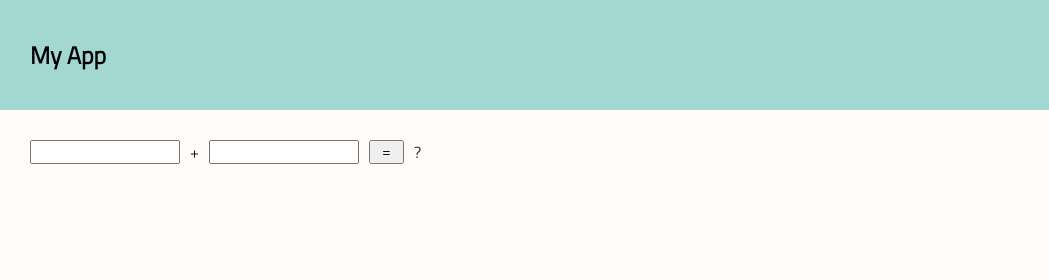
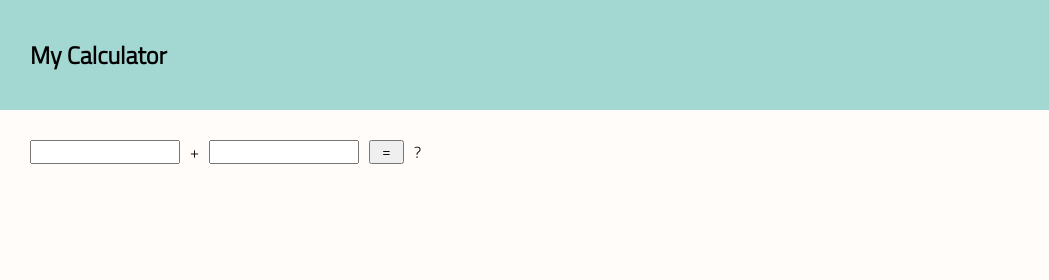
Before and after one commit to kevindo1/LAB-04a-Calculator, a plain HTML site: page index.html in a window 1280 px wide. Shown: the top 280 px of the page, 0-1049 px from the left. Drawn offline with Linux system fonts and the light colour scheme.

```diff
--- a/index.html
+++ b/index.html
@@ -8,12 +8,12 @@
     <link href="https://fonts.googleapis.com/css2?family=Titillium+Web:wght@300&display=swap" rel="stylesheet">
     <link rel="stylesheet" href="./styles/reset.css">
     <link rel="stylesheet" href="./styles/styles.css">
-    <title>My App</title>
+    <title>My Calculator</title>
 </head>
 
 <body>
     <header>
-        <h1>My App</h1>
+        <h1>My Calculator</h1>
         <img src="assets/big-logo.png" />
     </header>
 
```
